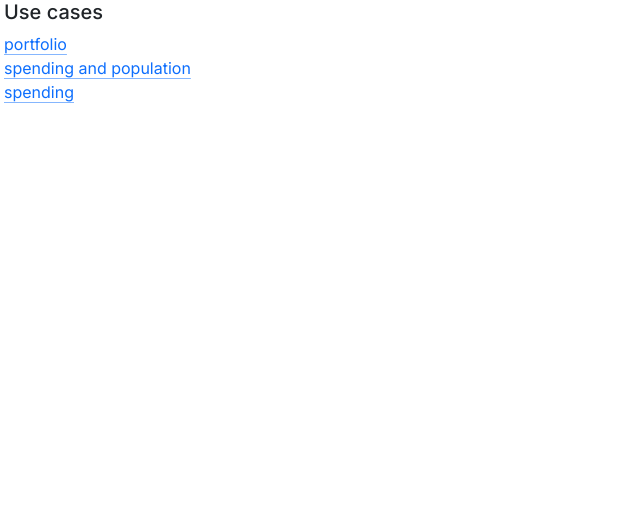
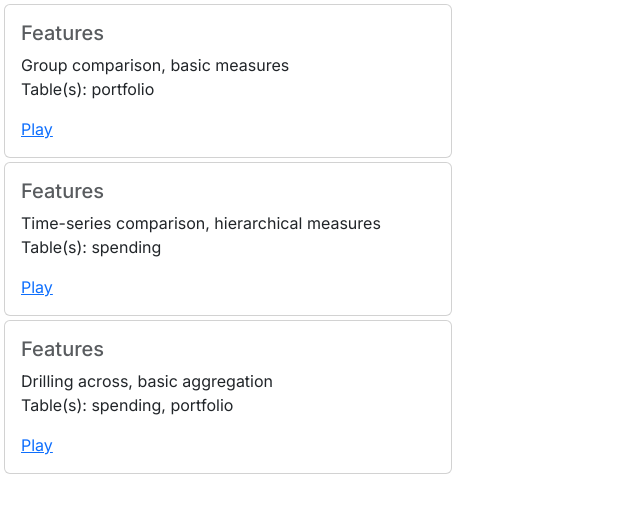
Before and after one commit to squashql/squashql-showcase, a Next.js app in the folder ui/: page / in a window 1280 px wide. Shown: the top 512 px of the page, without its empty margins (0-640 px from the left). Built offline with nearby package versions, Linux system fonts and the light colour scheme.

Commit message:
refactor main page

```diff
--- a/ui/src/app/page.tsx
+++ b/ui/src/app/page.tsx
@@ -1,18 +1,34 @@
+interface CardProps {
+  tables: string[],
+  features: string[],
+  link: string,
+}
+
+function Card(props: CardProps) {
+  return (
+          <div className="card mb-1" style={{width: "28rem"}}>
+            <div className="card-body">
+              <h5 className="card-title text-muted">Features</h5>
+              <p className="card-text">
+                {props.features.join(", ")}<br/>
+                Table(s): {props.tables.join(", ")}
+              </p>
+              <a href={props.link} className="card-link">Play</a>
+            </div>
+          </div>
+  )
+}
+
 export default function Page() {
 
   return (
-          <div className="ms-1">
-            <h5>Use cases</h5>
-            {["portfolio", "spending and population", "spending"].map(page =>
-                    <div key={page}>
-                      <a className="icon-link icon-link-hover" href={page.replace(/\s/g, "")}>
-                        {page}
-                        <svg className="bi" aria-hidden="true">
-                          <use xlinkHref="#arrow-right"></use>
-                        </svg>
-                      </a>
-                    </div>
-            )}
+          <div className="ms-1 mt-1">
+            <Card link={"portfolio"} tables={["portfolio"]}
+                  features={["Group comparison", "basic measures"]}/>
+            <Card link={"spending"} tables={["spending"]}
+                  features={["Time-series comparison", "hierarchical measures"]}/>
+            <Card link={"spendingandpopulation"} tables={["spending", "portfolio"]}
+                  features={["Drilling across", "basic aggregation"]}/>
           </div>
   )
 }
--- a/ui/src/app/portfolio/page.tsx
+++ b/ui/src/app/portfolio/page.tsx
@@ -1,6 +1,6 @@
 'use client'
-import Dashboard from "@/app/components/Dashboard";
-import {PortfolioProvider} from "@/app/portfolio/portfolioProvider";
+import Dashboard from "@/app/components/Dashboard"
+import {PortfolioProvider} from "@/app/portfolio/portfolioProvider"
 
 const portfolioQueryProvider = new PortfolioProvider()
 
```
Also changed, not shown: ui/src/app/components/Dashboard.tsx (+6 -1 lines).
